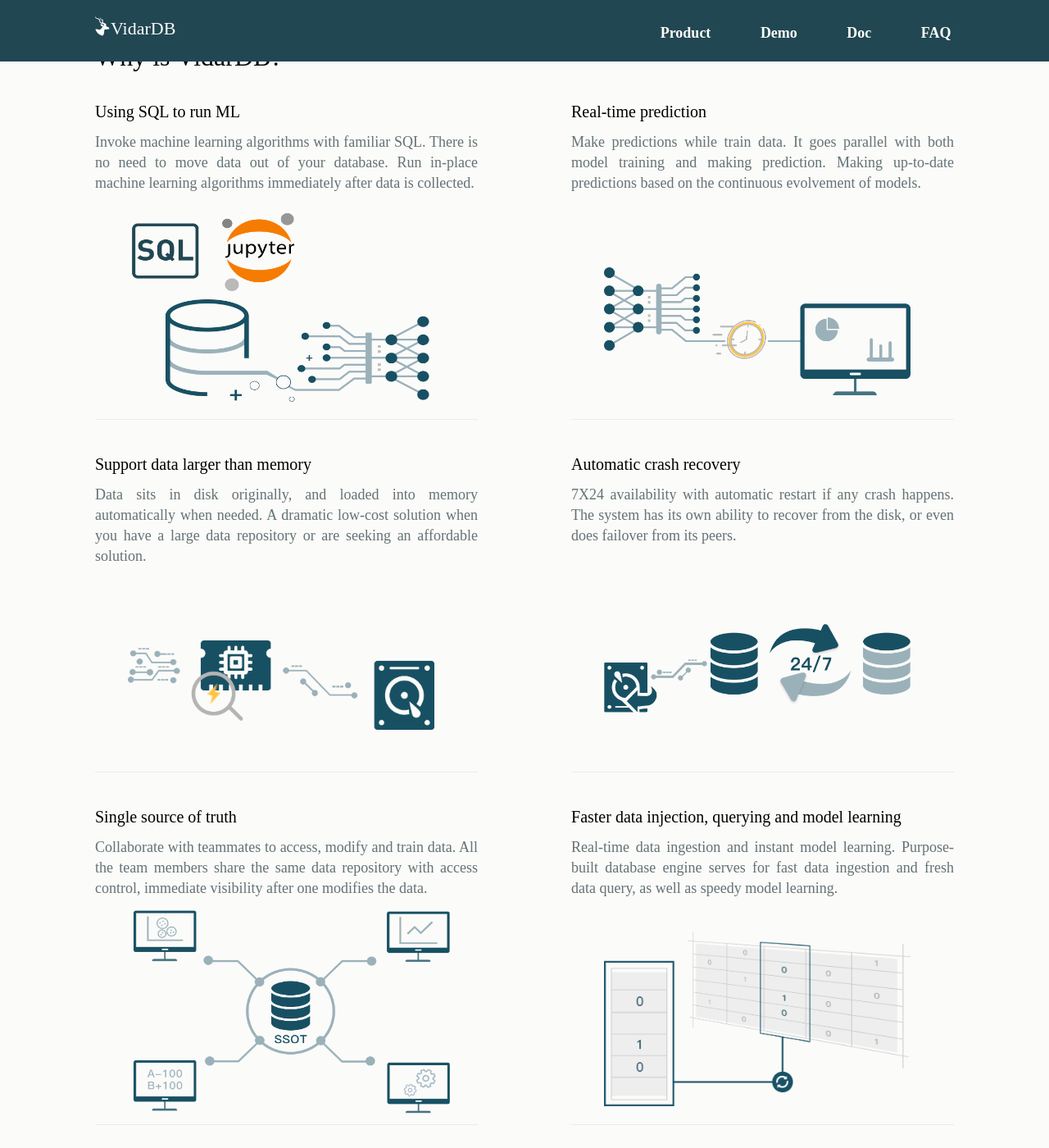
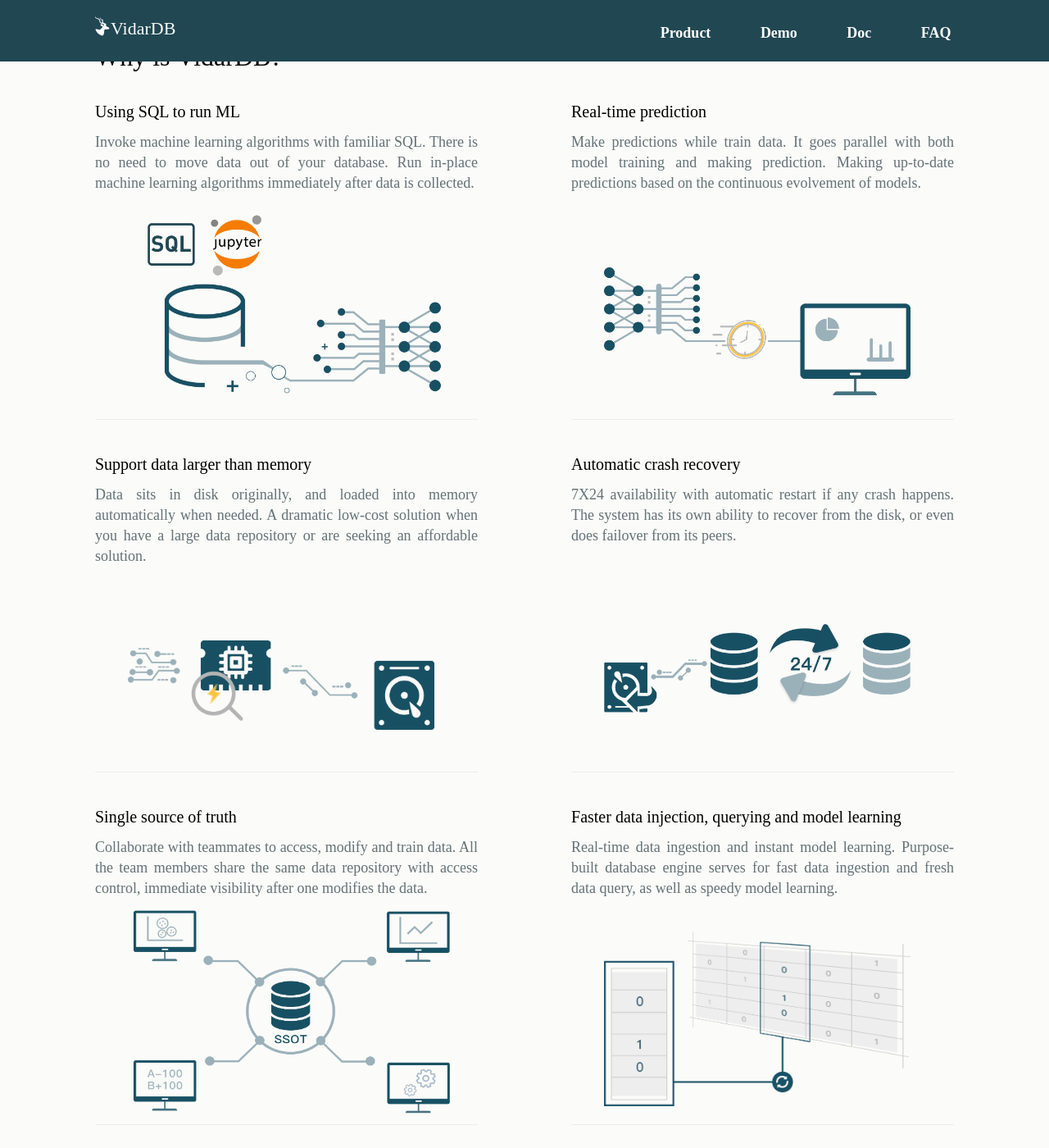
Before and after one commit to vidardb/vidardb.github.io, a Jekyll site: the page built from index.html, in a window 1280 px wide and 1400 px high, scrolled down 547 px. Shown: the whole window at 82% size. Built offline with Jekyll 4.4.1, drawn with Linux system fonts in a browser that asks for light colours; some web fonts are replaced; the list of posts is cut into pages by our own code.

Commit message:
update: fix sql_ml_trans pic.

```diff
--- a/_sass/landing/base.scss
+++ b/_sass/landing/base.scss
@@ -374,9 +374,8 @@
 
             // Properly sizing the illustrations
             &:nth-child(1) img {
-                width: 80%;
+                width: 85%;
                 margin-top: rem(20);
-                height: 62%;
             }
             &:nth-child(2) img {
                 width: 80%;
@@ -407,9 +406,9 @@
                 @include shift(0);
                 margin-bottom: $base-spacing*2;
             }
-            article:nth-child(1) img {
-                height: 57%;
-            }
+            // article:nth-child(1) img {
+            //     width: 95%;
+            // }
             article:nth-child(5) img {
                 height: 60%;
             }
```
Also changed, not shown: assets/images/landing/feature/1-sql_ml_trans.png (deleted), assets/images/landing/feature/1-sql_ml_trans_l.png.
